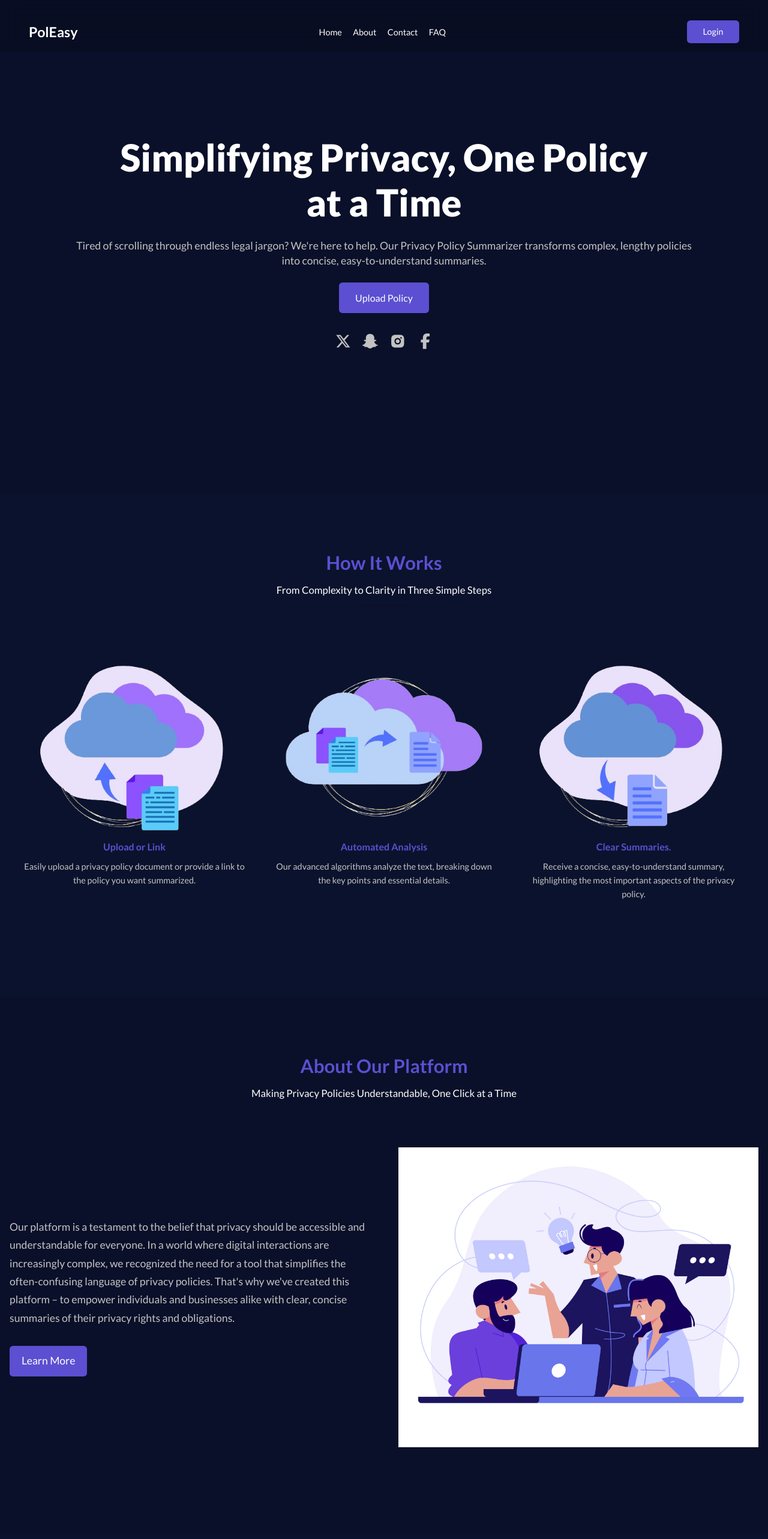
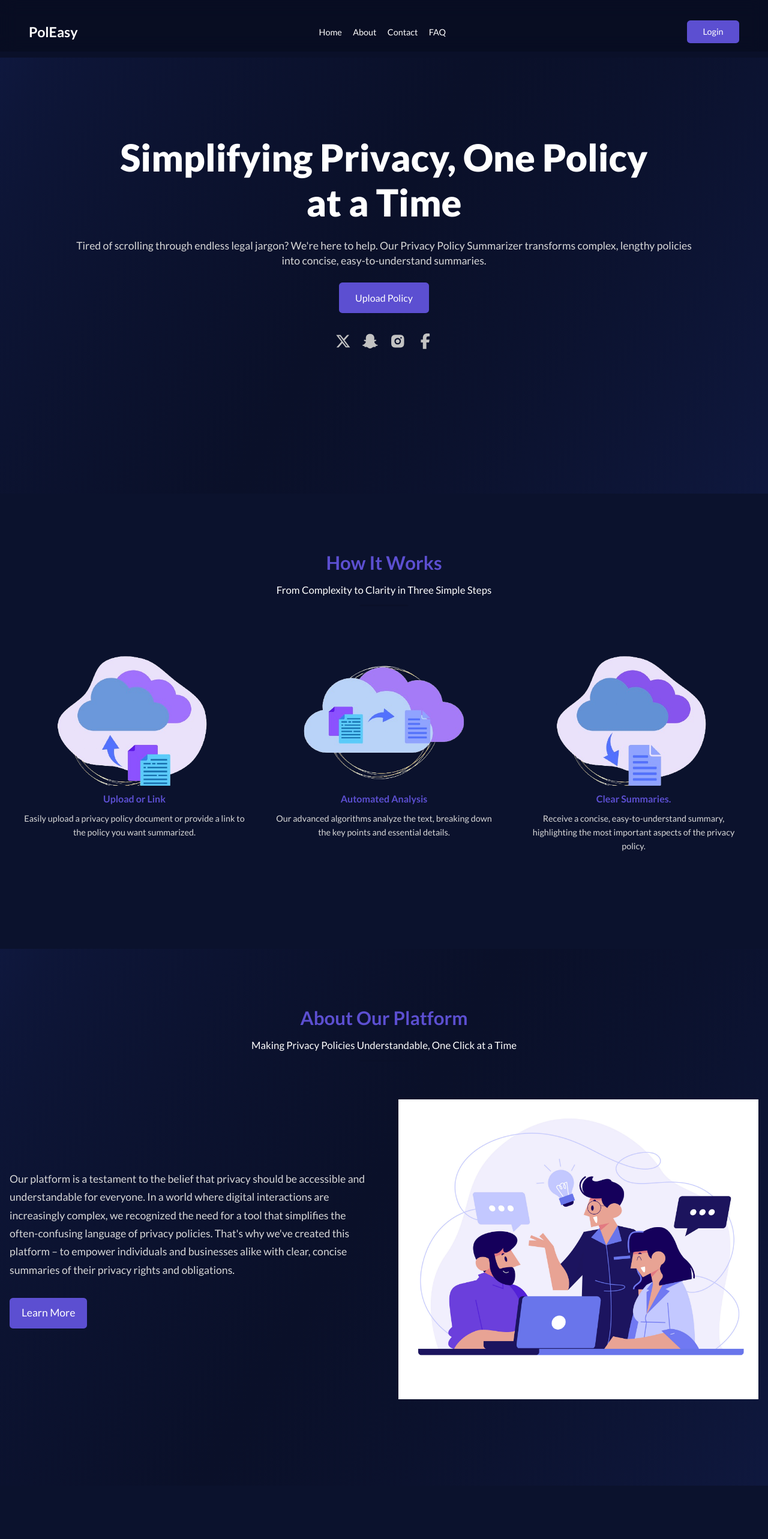
Before and after one commit to bernarddwumfour/final-year-project, a Next.js app: page / in a window 1280 px wide. Shown: the top 2566 px of the page at 60% size. Built offline with nearby package versions, Linux system fonts and the light colour scheme.

Commit message:
added click social media app to view policy

```diff
--- a/app/components/Modal.tsx
+++ b/app/components/Modal.tsx
@@ -16,7 +16,7 @@ const Modal = () => {
 
   return (
     <div id='modal' className={`${modalopen? 'open': 'close'}`}>
-        <div className="backdrop">
+        <div className="backdrop" onClick={togglemodal}>
         </div>
         <div className="modal">
           {modalcontent == "form" && <Formmodal/>}
--- /dev/null
+++ b/app/components/Socialicons.tsx
@@ -0,0 +1,37 @@
+"use client";
+import React, { useContext } from "react";
+import { FaSnapchatGhost } from "react-icons/fa";
+import { FaFacebookF, FaXTwitter } from "react-icons/fa6";
+import { RiInstagramFill } from "react-icons/ri";
+import { Appcontext } from "../contexts/AppcontextProvider";
+import { summarisedpolicies } from "@/lib/summarisedpolicies";
+
+const Socialicons = () => {
+
+    const {togglemodal,addsummarisedpolicy,togglemodalcontent} = useContext(Appcontext)
+
+    const displaypolicy = (policy:summarisedpolicy)=>{
+        addsummarisedpolicy(policy)
+        togglemodal()
+        togglemodalcontent('policy')
+    }
+
+  return (
+    <div className="socials">
+      <span onClick={()=>displaypolicy(summarisedpolicies.x)} style={{ padding: ".6rem .35rem .25rem", borderRadius: ".7rem" , cursor : "pointer"}}>
+        <FaXTwitter />
+      </span>
+      <span onClick={()=>displaypolicy(summarisedpolicies.snapchat)}  style={{ padding: ".6rem .35rem .25rem", borderRadius: ".7rem" , cursor : "pointer"}}>
+        <FaSnapchatGhost />
+      </span>
+      <span onClick={()=>displaypolicy(summarisedpolicies.instagram)}  style={{ padding: ".6rem .35rem .25rem", borderRadius: ".7rem" , cursor : "pointer"}}>
+        <RiInstagramFill />
+      </span>
+      <span onClick={()=>displaypolicy(summarisedpolicies.facebook)}  style={{ padding: ".6rem .35rem .25rem", borderRadius: ".7rem" , cursor : "pointer"}}>
+        <FaFacebookF />
+      </span>
+    </div>
+  );
+};
+
+export default Socialicons;
--- a/app/components/modals/Policymodal.tsx
+++ b/app/components/modals/Policymodal.tsx
@@ -59,7 +59,7 @@ const Policymodal = () => {
           Cancel
         </button>
         <button className="click tertiary" onClick={regenrate}>
-          Regenrate template
+          Regenerate template
         </button>
       </div>
     </div>
--- a/app/styles/_variables.scss
+++ b/app/styles/_variables.scss
@@ -4,4 +4,4 @@ $secondary : rgb(10, 16, 41);
 
 $border_radius : .35rem;
 $box_shadow : 0 0 .4rem #00000054;
-$text : rgb(196, 196, 196);
+$text : rgb(216, 216, 216);
--- a/app/styles/components/_forms.scss
+++ b/app/styles/components/_forms.scss
@@ -1,7 +1,10 @@
 
 .form{
     width: 100%;
-    padding: 2rem 1rem;
+    padding: 2rem 1.5rem;
+    background: darken(rgba(10, 16, 41, 0.5),2);
+    border-radius: .75rem;
+
 
     .label{
         text-align: center;
--- a/app/styles/components/_templates.scss
+++ b/app/styles/components/_templates.scss
@@ -395,7 +395,7 @@
   position: relative;
   // overflow: hidden;
   @extend .center;
-  background: linear-gradient(90deg,rgb(146, 79, 209),15%,rgb(92, 79, 209),85%,rgb(146, 79, 209));
+  background: linear-gradient(90deg,rgb(146, 79, 209),rgb(92, 79, 209),rgb(146, 79, 209));
   z-index: 11;
   // top: 6rem;
   padding-top: 1.5rem;
--- a/app/styles/pages/_homepage.scss
+++ b/app/styles/pages/_homepage.scss
@@ -11,7 +11,8 @@
   //   // background: $primary;
   //   opacity: .0.8;
   // }
-  background: rgb(10, 16, 41);
+  // background: rgb(10, 16, 41);
+  // background: linear-gradient(to-right,$secondary,lighten($secondary,10),$secondary);
 
   #hero {
     // background: lightgrey;
@@ -20,8 +21,8 @@
     gap: 3rem;
     align-items: center;
     justify-content: space-between;
-    max-width: 1500px;
-    // background: rgba(225,225,225);
+    // max-width: 1500px;
+    background: linear-gradient(120deg,lighten($secondary,5),15%,$secondary,80%,lighten($secondary,5));
     // backdrop-filter: blur(0.8);
     @extend.center;
     overflow-x: hidden;
@@ -114,10 +115,10 @@
         padding: 1rem;
 
         .image {
-          height: 300px;
+          height: 220px;
           // background: lightgrey;
           position: relative;
-          max-width: 400px;
+          max-width: 300px;
           @extend .center;
 
           img {
@@ -144,6 +145,8 @@
   }
 
   #about {
+    background: linear-gradient(120deg,lighten($secondary,5),15%,$secondary,80%,lighten($secondary,5));
+
     .aboutflex {
       display: flex;
       gap: 3rem;
@@ -209,6 +212,8 @@
   }
 
   #contact {
+    background: linear-gradient(120deg,lighten($secondary,5),15%,$secondary,80%,lighten($secondary,5));
+
     .contactflex {
       padding: 5rem 0;
       display: flex;
--- a/app/styles/style.css
+++ b/app/styles/style.css
@@ -184,7 +184,7 @@ header > menu {
   }
   header.active > menu a {
     text-decoration: none;
-    color: rgb(196, 196, 196);
+    color: rgb(216, 216, 216);
     padding: 0.5rem 0;
     font-size: 0.85rem;
   }
@@ -202,7 +202,9 @@ footer div p {
 
 .form {
   width: 100%;
-  padding: 2rem 1rem;
+  padding: 2rem 1.5rem;
+  background: rgba(8, 13, 33, 0.5);
+  border-radius: 0.75rem;
 }
 .form .label {
   text-align: center;
@@ -230,7 +232,7 @@ footer div p {
   outline: none;
   padding: 0.65rem;
   border-radius: 0.35rem;
-  color: rgb(196, 196, 196);
+  color: rgb(216, 216, 216);
 }
 .form form .control input:focus, .form form .control textarea:focus {
   border-color: rgb(92, 79, 209);
@@ -255,7 +257,7 @@ footer div p {
 }
 .form form .redirect {
   padding: 1.5rem 0;
-  color: rgb(196, 196, 196);
+  color: rgb(216, 216, 216);
 }
 .form form .redirect a {
   color: rgb(92, 79, 209);
@@ -656,7 +658,7 @@ footer div p {
 
 .template5 {
   position: relative;
-  background: linear-gradient(90deg, rgb(146, 79, 209), 15%, rgb(92, 79, 209), 85%, rgb(146, 79, 209));
+  background: linear-gradient(90deg, rgb(146, 79, 209), rgb(92, 79, 209), rgb(146, 79, 209));
   z-index: 11;
   padding-top: 1.5rem;
   padding-bottom: 4rem;
@@ -761,16 +763,13 @@ footer div p {
   color: rgb(218, 99, 63);
 }
 
-#homepage {
-  background: rgb(10, 16, 41);
-}
 #homepage #hero {
   padding: 4rem 1rem 9rem;
   display: flex;
   gap: 3rem;
   align-items: center;
   justify-content: space-between;
-  max-width: 1500px;
+  background: linear-gradient(120deg, #0f183e, 15%, rgb(10, 16, 41), 80%, #0f183e);
   overflow-x: hidden;
 }
 #homepage #hero .deco {
@@ -802,7 +801,7 @@ footer div p {
   font-size: 1.1rem;
   padding: 1.5rem 1.3rem;
   line-height: 140%;
-  color: rgb(196, 196, 196);
+  color: rgb(216, 216, 216);
   max-width: 1100px;
 }
 #homepage #hero .intro .socialstext {
@@ -846,9 +845,9 @@ footer div p {
   padding: 1rem;
 }
 #homepage #services .servicegrid .service .image {
-  height: 300px;
+  height: 220px;
   position: relative;
-  max-width: 400px;
+  max-width: 300px;
 }
 #homepage #services .servicegrid .service .image img {
   -o-object-fit: cover;
@@ -865,7 +864,10 @@ footer div p {
 #homepage #services .servicegrid .service .details .description {
   font-size: 0.9rem;
   line-height: 160%;
-  color: rgb(196, 196, 196);
+  color: rgb(216, 216, 216);
+}
+#homepage #about {
+  background: linear-gradient(120deg, #0f183e, 15%, rgb(10, 16, 41), 80%, #0f183e);
 }
 #homepage #about .aboutflex {
   display: flex;
@@ -879,7 +881,7 @@ footer div p {
 }
 #homepage #about .aboutflex .abouttext {
   font-size: 1.1rem;
-  color: rgb(196, 196, 196);
+  color: rgb(216, 216, 216);
 }
 #homepage #about .aboutflex .image {
   height: 500px;
@@ -917,6 +919,9 @@ footer div p {
   font-size: 0.93rem;
   color: grey;
   padding-bottom: 1rem;
+}
+#homepage #contact {
+  background: linear-gradient(120deg, #0f183e, 15%, rgb(10, 16, 41), 80%, #0f183e);
 }
 #homepage #contact .contactflex {
   padding: 5rem 0;
@@ -1058,7 +1063,7 @@ footer div p {
   font-size: 1.45rem;
 }
 #aboutpage .about .content {
-  color: rgb(196, 196, 196);
+  color: rgb(216, 216, 216);
   padding-top: 1rem;
 }
 
--- /dev/null
+++ b/lib/summarisedpolicies.ts
@@ -0,0 +1,31 @@
+export const summarisedpolicies  = {
+    facebook : {
+        DataCollection:" Lorem ipsum dolor sit amet consectetur adipisicing elit. Perspiciatis, rerum ea animi blanditiis fugiat exercitationem harum quaerat, aperiam facere ullam culpa, ad eligendi nulla molestias.",
+        DataUsage: " Lorem ipsum dolor sit amet consectetur adipisicing elit. Perspiciatis, rerum ea animi blanditiis fugiat exercitationem harum quaerat, aperiam facere ullam culpa, ad eligendi nulla molestias.",
+        DataStorage:" Lorem ipsum dolor sit amet consectetur adipisicing elit. Perspiciatis, rerum ea animi blanditiis fugiat exercitationem harum quaerat, aperiam facere ullam culpa, ad eligendi nulla molestias.",
+        DataSharing: " Lorem ipsum dolor sit amet consectetur adipisicing elit. Perspiciatis, rerum ea animi blanditiis fugiat exercitationem harum quaerat, aperiam facere ullam culpa, ad eligendi nulla molestias.",
+        RightsandProtection: " Lorem ipsum dolor sit amet consectetur adipisicing elit. Perspiciatis, rerum ea animi blanditiis fugiat exercitationem harum quaerat, aperiam facere ullam culpa, ad eligendi nulla molestias.",
+    },
+    x : {
+        DataCollection:" Lorem ipsum dolor sit amet consectetur adipisicing elit. Perspiciatis, rerum ea animi blanditiis fugiat exercitationem harum quaerat, aperiam facere ullam culpa, ad eligendi nulla molestias.",
+        DataUsage: " Lorem ipsum dolor sit amet consectetur adipisicing elit. Perspiciatis, rerum ea animi blanditiis fugiat exercitationem harum quaerat, aperiam facere ullam culpa, ad eligendi nulla molestias.",
+        DataStorage:" Lorem ipsum dolor sit amet consectetur adipisicing elit. Perspiciatis, rerum ea animi blanditiis fugiat exercitationem harum quaerat, aperiam facere ullam culpa, ad eligendi nulla molestias.",
+        DataSharing: " Lorem ipsum dolor sit amet consectetur adipisicing elit. Perspiciatis, rerum ea animi blanditiis fugiat exercitationem harum quaerat, aperiam facere ullam culpa, ad eligendi nulla molestias.",
+        RightsandProtection: " Lorem ipsum dolor sit amet consectetur adipisicing elit. Perspiciatis, rerum ea animi blanditiis fugiat exercitationem harum quaerat, aperiam facere ullam culpa, ad eligendi nulla molestias.",
+    },
+    instagram : {
+        DataCollection:" Lorem ipsum dolor sit amet consectetur adipisicing elit. Perspiciatis, rerum ea animi blanditiis fugiat exercitationem harum quaerat, aperiam facere ullam culpa, ad eligendi nulla molestias.",
+        DataUsage: " Lorem ipsum dolor sit amet consectetur adipisicing elit. Perspiciatis, rerum ea animi blanditiis fugiat exercitationem harum quaerat, aperiam facere ullam culpa, ad eligendi nulla molestias.",
+        DataStorage:" Lorem ipsum dolor sit amet consectetur adipisicing elit. Perspiciatis, rerum ea animi blanditiis fugiat exercitationem harum quaerat, aperiam facere ullam culpa, ad eligendi nulla molestias.",
+        DataSharing: " Lorem ipsum dolor sit amet consectetur adipisicing elit. Perspiciatis, rerum ea animi blanditiis fugiat exercitationem harum quaerat, aperiam facere ullam culpa, ad eligendi nulla molestias.",
+        RightsandProtection: " Lorem ipsum dolor sit amet consectetur adipisicing elit. Perspiciatis, rerum ea animi blanditiis fugiat exercitationem harum quaerat, aperiam facere ullam culpa, ad eligendi nulla molestias.",
+    },
+    snapchat : {
+        DataCollection:" Lorem ipsum dolor sit amet consectetur adipisicing elit. Perspiciatis, rerum ea animi blanditiis fugiat exercitationem harum quaerat, aperiam facere ullam culpa, ad eligendi nulla molestias.",
+        DataUsage: " Lorem ipsum dolor sit amet consectetur adipisicing elit. Perspiciatis, rerum ea animi blanditiis fugiat exercitationem harum quaerat, aperiam facere ullam culpa, ad eligendi nulla molestias.",
+        DataStorage:" Lorem ipsum dolor sit amet consectetur adipisicing elit. Perspiciatis, rerum ea animi blanditiis fugiat exercitationem harum quaerat, aperiam facere ullam culpa, ad eligendi nulla molestias.",
+        DataSharing: " Lorem ipsum dolor sit amet consectetur adipisicing elit. Perspiciatis, rerum ea animi blanditiis fugiat exercitationem harum quaerat, aperiam facere ullam culpa, ad eligendi nulla molestias.",
+        RightsandProtection: " Lorem ipsum dolor sit amet consectetur adipisicing elit. Perspiciatis, rerum ea animi blanditiis fugiat exercitationem harum quaerat, aperiam facere ullam culpa, ad eligendi nulla molestias.",
+    },
+
+}
```
Also changed, not shown: app/page.tsx (+3 -15 lines), 1 other file (tests, documents, lock files or other folders).
